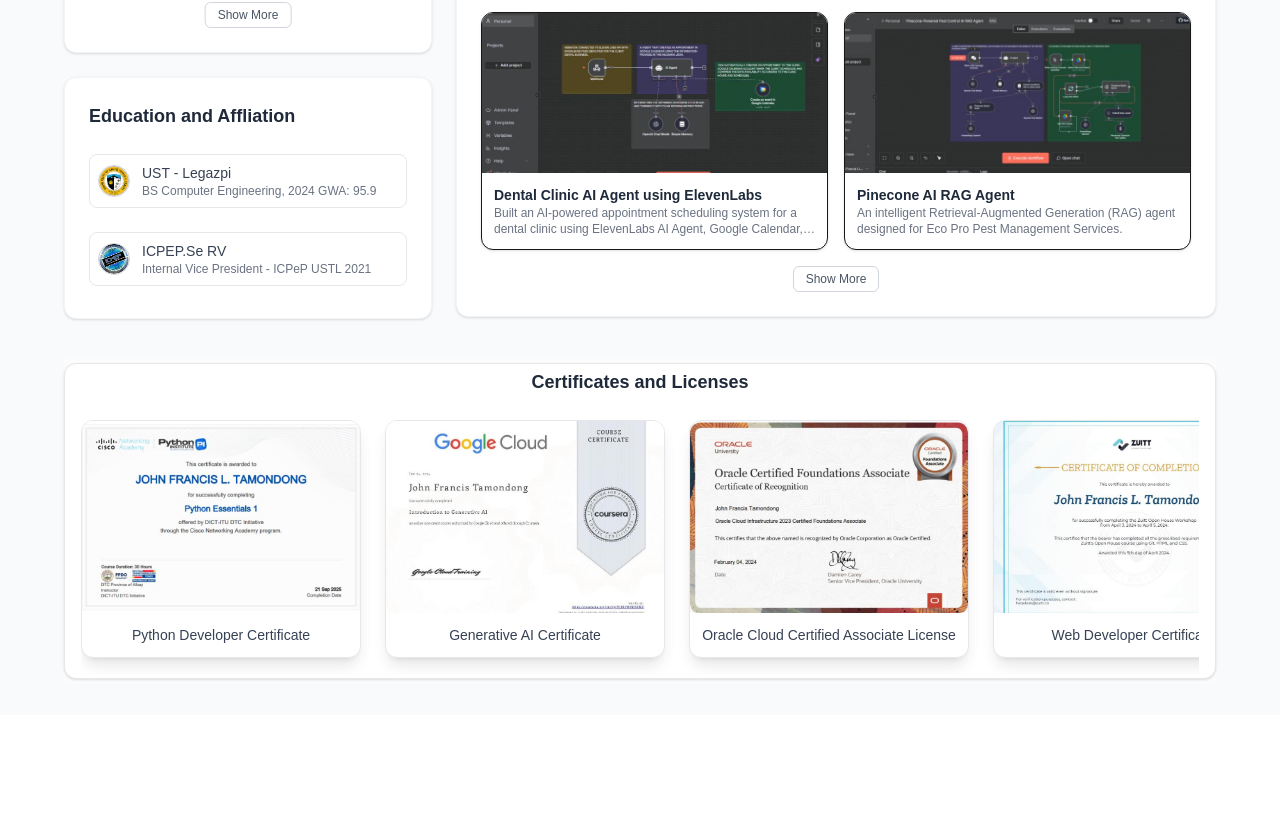
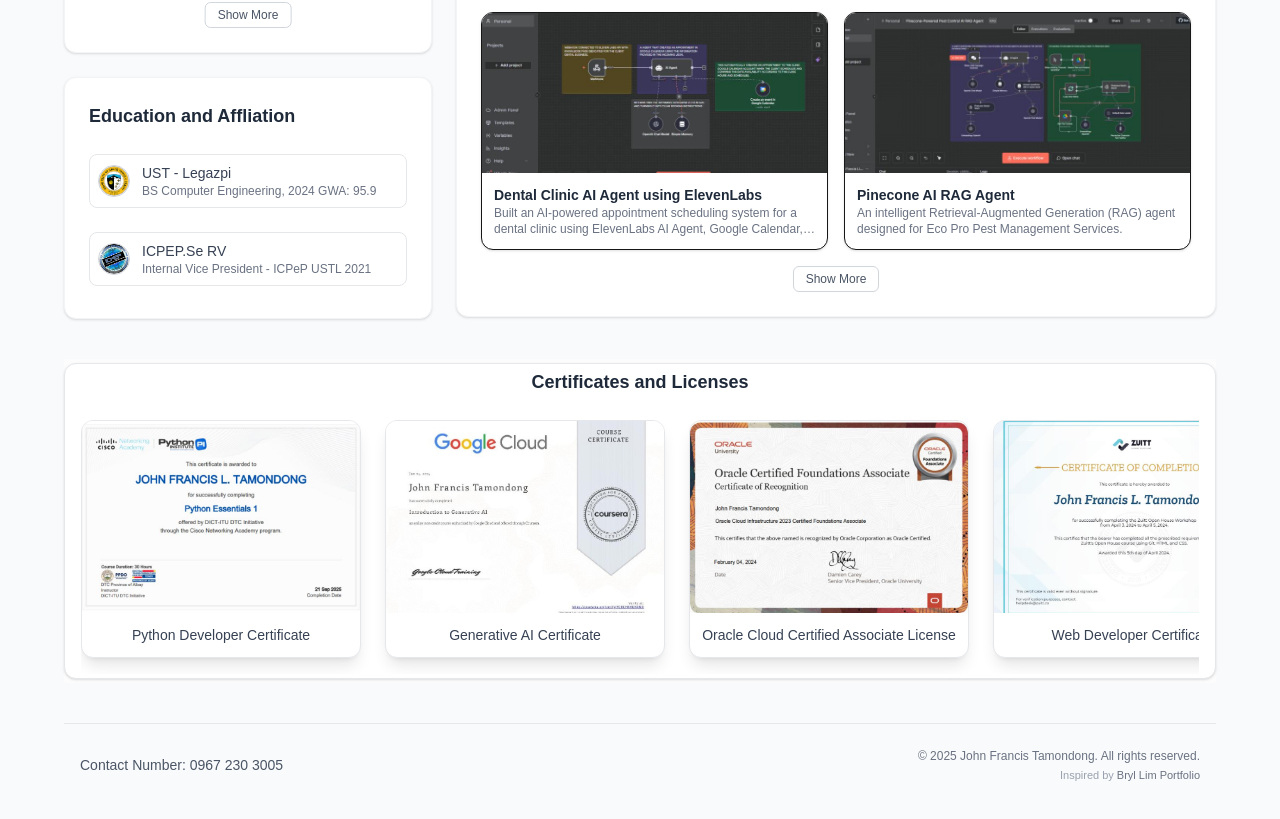
Before and after one commit to fraanciisq/next-port, a Next.js app: page / in a window 1280 px wide. Shown: the part 775-1594 px from the top of the page. Before the commit the page ends 1490 px from the top, so only its background shows below. Built offline with nearby package versions, Linux system fonts and the light colour scheme.

Commit message:
feat: footer

```diff
--- /dev/null
+++ b/pages/components/Footer.tsx
@@ -0,0 +1,27 @@
+"use client";
+import React from "react";
+
+const Footer = () => {
+  return (
+    <footer className="border-t border-gray-200 py-6 mt-10 text-sm text-gray-500">
+      <div className="max-w-6xl mx-auto flex flex-col sm:flex-row justify-between items-center px-4">
+        {/* Left Side - Contact */}
+        <div className="text-center sm:text-left mb-2 sm:mb-0">
+          <p className="text-gray-600 text-sm">
+             Contact Number: <span className="font-medium">0967 230 3005</span>
+          </p>
+        </div>
+
+        {/* Right Side - Copyright */}
+        <div className="text-center sm:text-right text-xs text-gray-500">
+          <p>© 2025 John Francis Tamondong. All rights reserved.</p>
+          <p className="text-[11px] text-gray-400 mt-1">
+            Inspired by <span className="font-medium text-gray-500">Bryl Lim Portfolio</span>
+          </p>
+        </div>
+      </div>
+    </footer>
+  );
+};
+
+export default Footer;
--- a/pages/index.tsx
+++ b/pages/index.tsx
@@ -9,6 +9,7 @@
 import Link from "next/link";
 import Education from "./components/Education";
 import CertificatesCarousel from "./components/CertificatesCarousel";
+import Footer from "./components/Footer";
 
 
 const experiences: Experience[] = [
@@ -119,6 +120,9 @@
           <CertificatesCarousel />
         </div>
 
+         <div >
+        <Footer />
+        </div>
 
       </div>
     </div>
```
